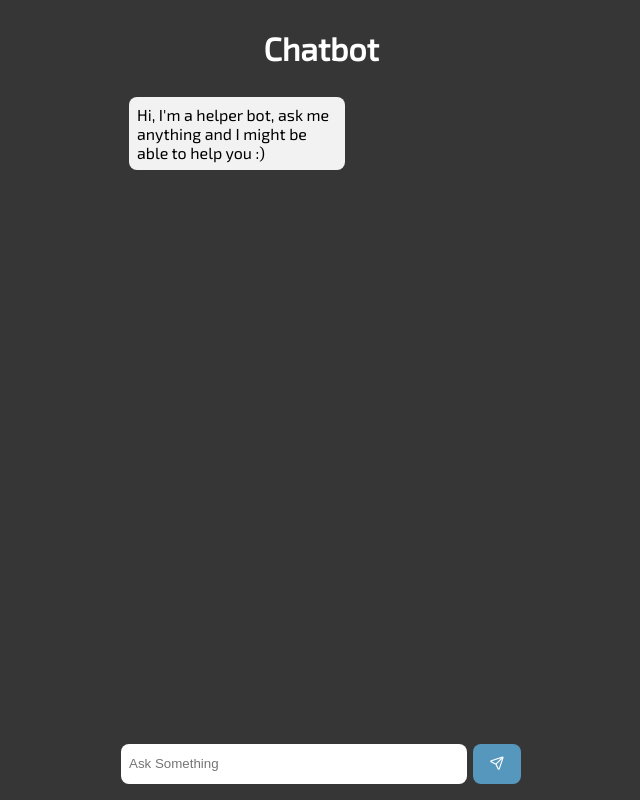
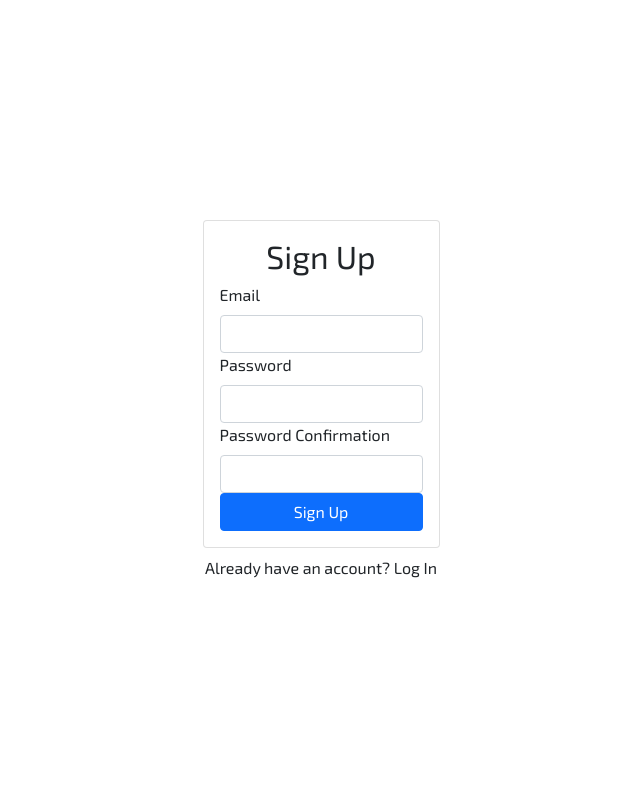
Before and after one commit to lrsbn/chatbot, a React (Create React App) app in the folder chatbot/: page /signup in a window 1280 px wide. Shown: the whole page, without its empty margins (319-959 px from the left). Built offline with nearby package versions, Linux system fonts and the light colour scheme; no server answers.

Commit message:
Chatbot mit Firebase verbunden

```diff
--- a/chatbot/src/components/App.jsx
+++ b/chatbot/src/components/App.jsx
@@ -1,51 +1,28 @@
-import React from 'react';
-import { chatbot } from './chatbotResponder';
-import { ChatMessage } from './ChatMessage';
-import { idGenerator } from './utils';
+import React from "react";
+import Signup from "./Signup";
+import { MainPage } from "./MainPage";
+import { Container } from "react-bootstrap";
+import { AuthProvider } from "../contexts/AuthContext";
+import { BrowserRouter as Router, Switch, Route } from "react-router-dom";
 
-export const App = () => {
-    const [currentMessage, setCurrentMessage] = React.useState("");
-    const [messages, setMessages] = React.useState([]);
-    const dummy = React.useRef();
-
-    React.useEffect(() => {
-        setMessages([chatbot.initialMessage()]);
-    }, []);
-
-    React.useEffect(() => {
-        dummy.current.scrollIntoView({behavior: "smooth"});
-    },[messages])
-
-    const submitMessage = async (e) => {
-        e.preventDefault();
-        const buildMessage = {
-            text: currentMessage || "",
-            key: idGenerator.next().value,
-            sentByMe: true
-        }
-        setCurrentMessage("");
-
-        const responseMessages = await chatbot.ask(buildMessage);
-        setMessages([...messages, buildMessage, ...responseMessages]);
-
-        dummy.current.scrollIntoView({ behavior: "smooth"});
-    }
-
+function App(){
     return(
-        <div className="chatbot">
-            <div className="content">
-                <h1>Chatbot</h1>
-                <div className="chat-room">
-                    {messages && messages.map(msg => {
-                        return <ChatMessage key={msg.key} message={msg} />
-                    })}
-                    <span ref={dummy} />
-                </div>
-                <form className="inputForm" onSubmit={submitMessage} >
-                    <input className="inputField" value={currentMessage} type="text" placeholder="Ask Something" onChange={(e) => setCurrentMessage(e.target.value)} />
-                    <button className="inputButton" type="submit" disabled={!currentMessage}><i className="pi pi-send"/></button>
-                </form>
+        <Container
+        className ="d-flex align-items-center justify-content-center"
+        style={{minHeight: "100vh"}}
+        >
+            <div className ="w-a00" style={{maxWidth: "400px"}}>
+                <Router>
+                    <AuthProvider>
+                        <Switch>
+                            <Route path="/signup" component={Signup} />
+                            <Route path="/" component={MainPage} />
+                        </Switch>
+                    </AuthProvider>
+                </Router>
             </div>
-        </div>
+        </Container>
     )
 }
+
+export default App
--- /dev/null
+++ b/chatbot/src/components/MainPage.jsx
@@ -0,0 +1,53 @@
+import React from 'react';
+import { chatbot } from './chatbotResponder';
+import { ChatMessage } from './ChatMessage';
+import { idGenerator } from './utils';
+
+export const MainPage = () => {
+    const [currentMessage, setCurrentMessage] = React.useState("");
+    const [messages, setMessages] = React.useState([]);
+    const dummy = React.useRef();
+
+    React.useEffect(() => {
+        setMessages([chatbot.initialMessage()]);
+    }, []);
+
+    React.useEffect(() => {
+        dummy.current.scrollIntoView({behavior: "smooth"});
+    },[messages])
+
+    const submitMessage = async (e) => {
+        e.preventDefault();
+        const buildMessage = {
+            text: currentMessage || "",
+            key: idGenerator.next().value,
+            sentByMe: true
+        }
+        setCurrentMessage("");
+
+        const responseMessages = await chatbot.ask(buildMessage);
+        setMessages([...messages, buildMessage, ...responseMessages]);
+
+        dummy.current.scrollIntoView({ behavior: "smooth"});
+    }
+
+    return(
+        <div className="chatbot">
+            <div className="content">
+                <h1>Chatbot</h1>
+                <div className="chat-room">
+                    {messages && messages.map(msg => {
+                        return <ChatMessage key={msg.key} message={msg} />
+                    })}
+                    <span ref={dummy} />
+                </div>
+                <form className="inputForm" onSubmit={submitMessage} >
+                    <input className="inputField" value={currentMessage} type="text" placeholder="Ask Something" onChange={(e) => setCurrentMessage(e.target.value)} />
+                    <button className="inputButton" type="submit" disabled={!currentMessage}><i className="pi pi-send"/></button>
+                </form>
+            </div>
+        </div>
+    )
+}
+
+export default MainPage
--- /dev/null
+++ b/chatbot/src/components/Signup.js
@@ -0,0 +1,60 @@
+
+import React, {useRef, useState} from 'react'
+import { Form, Button, Card, Alert } from 'react-bootstrap'
+import { useAuth } from '../contexts/AuthContext'
+
+export default function Signup() {
+    const emailRef = useRef()
+    const passwordRef = useRef()
+    const passwordConfirmRef = useRef()
+    const {signup} = useAuth()
+    const [error, setError] = useState('')
+    const [loading, setLoading] = useState(false)
+
+async function handleSubmit(e) {
+    e.preventDefault()
+    if( passwordRef.current.value !== passwordConfirmRef.current.value){
+        return setError('Passwords do not match')
+    }
+
+    try {
+        setError('')
+        setLoading(true)
+       await signup(emailRef.current.value, passwordRef.current.value)
+    } catch {
+        setError('Failed to create an account')
+    }
+    setLoading(false)
+}
+
+    return(
+        <>
+            <Card>
+                <Card.Body>
+                    <h2 className = "text-center mb 4">Sign Up</h2>
+                    {error && <Alert variant ="danger">{error}</Alert>}
+                    <Form onSubmit ={handleSubmit}>
+                        <Form.Group id= "email">
+                        <Form.Label>Email</Form.Label>
+                        <Form.Control type="email" ref={emailRef} required></Form.Control>
+                        </Form.Group>
+                        <Form.Group id= "password">
+                        <Form.Label>Password</Form.Label>
+                        <Form.Control type="email" ref={passwordRef} required></Form.Control>
+                        </Form.Group>
+                        <Form.Group id= "password-confirm">
+                        <Form.Label>Password Confirmation</Form.Label>
+                        <Form.Control type="password" ref={passwordConfirmRef} required></Form.Control>
+                        </Form.Group>
+                        <Button disabled = {loading} className ="w-100" type="submit">Sign Up</Button>
+
+                    </Form>
+                </Card.Body>
+            </Card>
+            <div className ="w-100 text-center mt-2">
+                Already have an account? Log In
+            </div>
+        </>
+    )
+
+}
--- /dev/null
+++ b/chatbot/src/contexts/AuthContext.js
@@ -0,0 +1,39 @@
+import react  from "react"
+import { useContext, useEffect, useState } from 'react'
+import {auth} from '../firebase'
+
+const AuthContext = react.createContext()
+
+export function useAuth() {
+    return useContext(AuthContext)
+}
+
+export function AuthProvider({children}) {
+    const [currentUser, setCurrentUser] = useState()
+    const [loading, setLoading] = useState(true)
+
+    function signup(email, password){
+        return auth.createUserWithEmailAndPassword(email, password)
+    }
+    useEffect(()=>{
+        const unsubscribe =  auth.onAuthStateChanged(user =>{
+            setCurrentUser(user)
+            setLoading(false)
+
+        })
+
+        return unsubscribe
+    }, [])
+
+
+    const value = {
+        currentUser,
+        signup
+    }
+
+    return(
+        <AuthContext.Provider value ={value}>
+            {!loading && children}
+        </AuthContext.Provider>
+    )
+}
--- /dev/null
+++ b/chatbot/src/firebase.js
@@ -0,0 +1,19 @@
+
+import { initializeApp } from "firebase/app";
+import { getAuth } from "firebase/auth";
+
+
+import "firebase/auth"
+
+const firebaseConfig = {
+  apiKey: process.env.REACT_APP_FIREBASE_API_KEY,
+  authDomain: process.env.REACT_APP_FIREBASE_AUTH_DOMAIN,
+  projectId: process.env.REACT_APP_FIREBASE_PROJECT_ID,
+  storageBucket: process.env.REACT_APP_FIREBASE_STORAGE_BUCKET,
+  messagingSenderId: process.env.REACT_APP_FIREBASE_MESSAGING_SENDER_ID,
+  appId: process.env.REACT_APP_FIREBASE_APP_ID,
+  measurementId: process.env.REACT_APP_FIREBASE_MEASUREMENT_ID
+};
+export const app = initializeApp(firebaseConfig);
+
+export const auth = getAuth()
--- a/chatbot/src/index.js
+++ b/chatbot/src/index.js
@@ -1,7 +1,9 @@
 import React from 'react';
 import ReactDOM from 'react-dom';
-import { App } from './components/App';
 import './scss/index.scss';
+import "bootstrap/dist/css/bootstrap.min.css";
+import App from './components/App';
+
 
 ReactDOM.render(
   <React.StrictMode>
```
Also changed, not shown: chatbot/package.json (+5 -2 lines), chatbot/src/components/answers.jsx (renamed from chatbot/src/components/answers.js), 1 other file (tests, documents, lock files or other folders).
